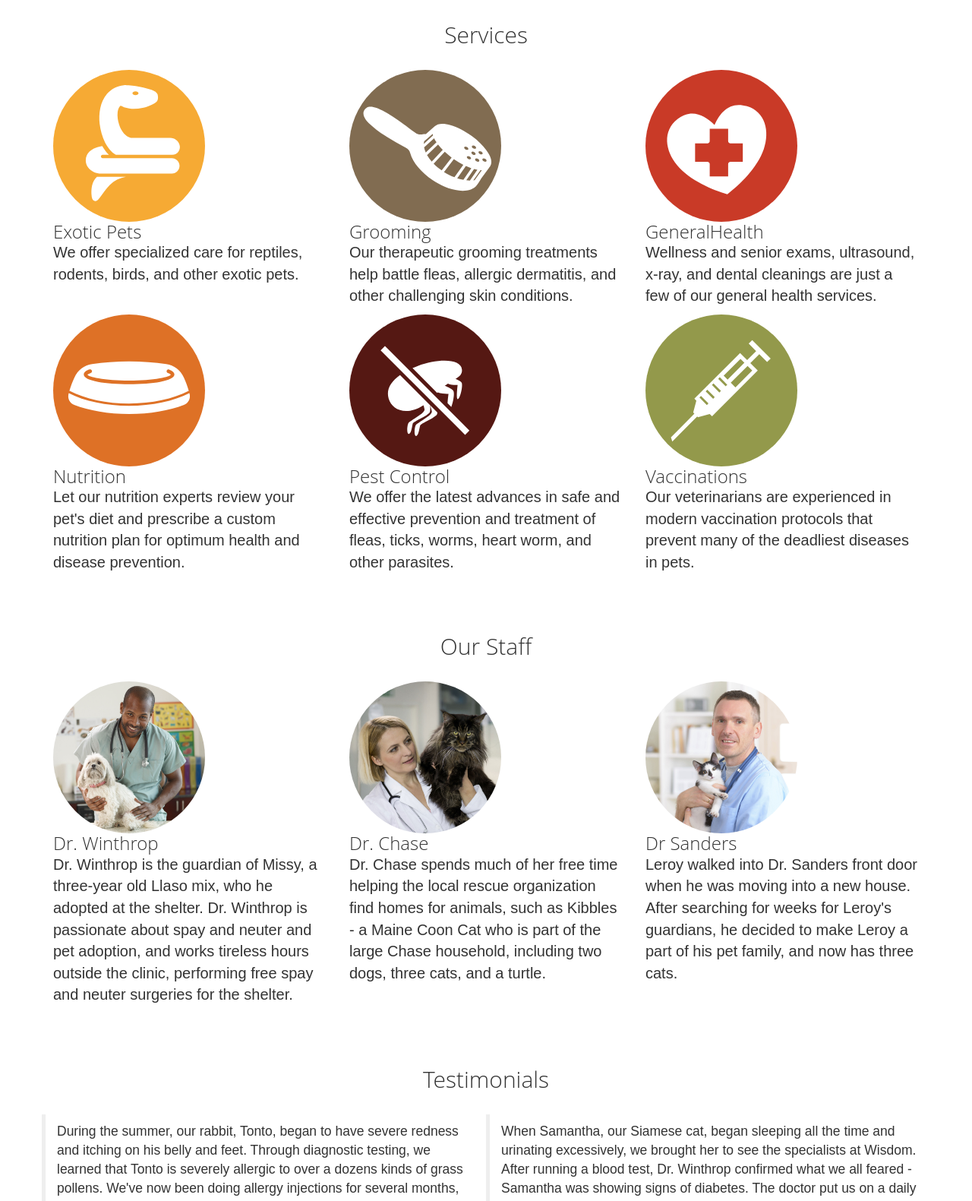
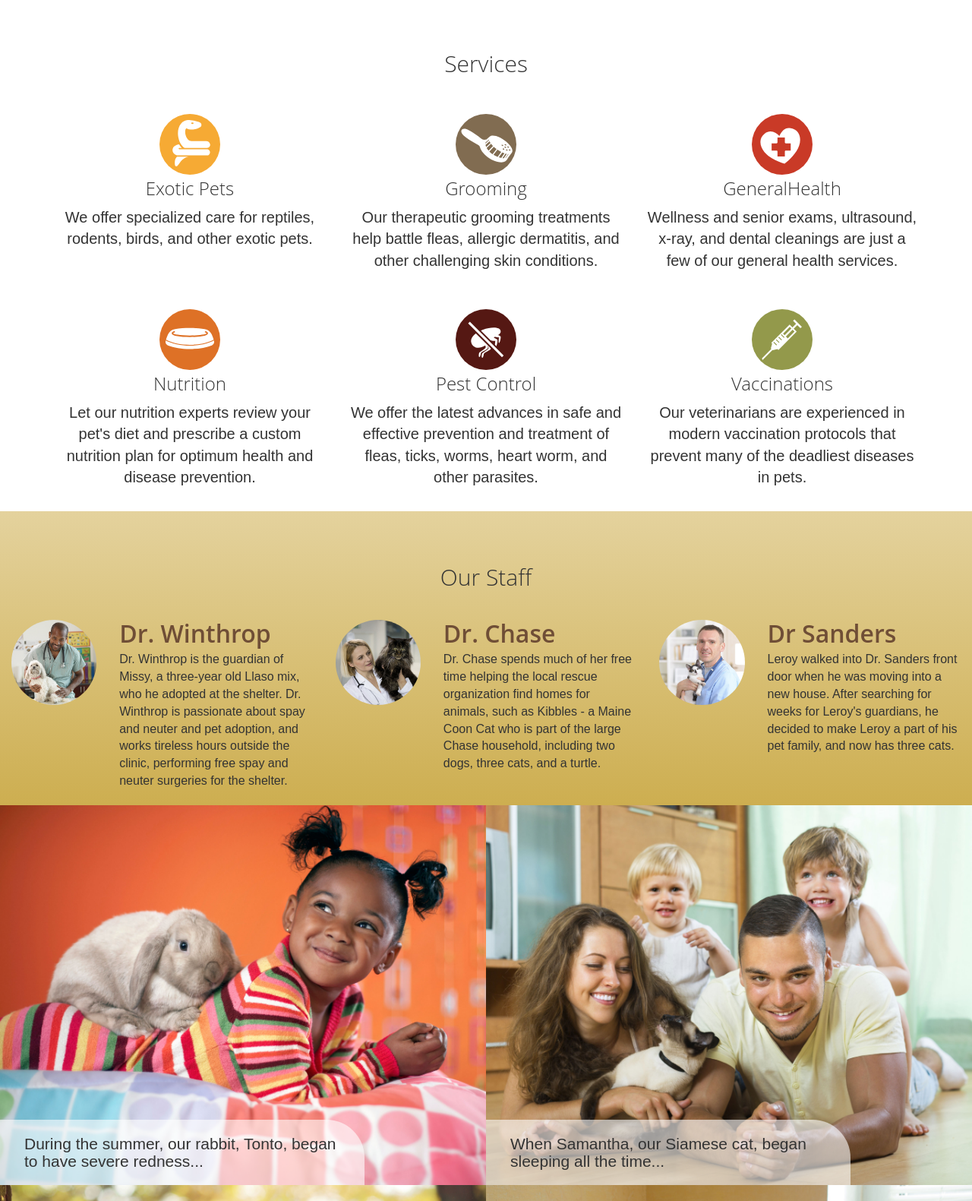
Before and after one commit to logikevcoder/veterinarian-bootstrap-website, a plain HTML site: page index.html in a window 1280 px wide. Shown: the part 1219-2800 px from the top of the page at 76% size. Drawn offline with nearby package versions, Linux system fonts and the light colour scheme; a web font is replaced by a local one.

Commit message:
fleshed out the testimonials page

```diff
--- a/css/style.css
+++ b/css/style.css
@@ -85,26 +85,173 @@ header .subhead {
 	font-weight: 100;
 }
 
-/*  Footer Navigation  */
-footer .navbar-default {
-	background: transparent;
-	border: none;
-}
-
+/* CAROUSEL */
 .carousel {
 	margin-top: -50px;ww
 }
 
-/*  Page  */
+/*  PAGES  */
 .page {
 	padding-top: 70px;
 }
+
 
 .page h2 {
 	margin-bottom: 30px;
 	text-align: center;
 }
 
+/* PAGE -- MISSION */
+#mission {
+	background-color: #e4d29d;
+	background-image: linear-gradient(to bottom, #eef08a, #819a2d);
+	border-top: solid 20px rgba(238, 200, 86, .5);
+}
+
+/* PAGE -- SERVICES */
+.service {
+	margin: 20px 0;
+	text-align: center;
+}
+
+#services img.icon {
+	display: block;
+	width: 80px;
+	margin: 0 auto;
+	margin-bottom: 5px;
+}
+
+#services h3 {
+	margin-bottom: 10px;
+}
+
+
+/* PAGE -- STAFF */
+#staff {
+	background-color: #e4d29d;
+	background-image: linear-gradient(to bottom, #e4d29d, #cdae50);
+}
+
+.doctor {
+	margin: 10px 0;
+}
+
+.doctor h3 {
+	font-weight: 600;
+	font-size: 1.6em;
+	color: #6f4e36;
+	padding-bottom: 6px;
+}
+
+.doctor p {
+	font-size: .8em;
+}
+
+.doctor img {
+	width: 100%;
+}
+
+/* TESTIMONIALS */
+#testimonials {
+	padding: 0;
+}
+
+#testimonials h2 {
+	display: none;
+}
+
+#testimonials blockquote {
+	margin: 0;
+	padding: 0;
+	position: relative;
+	min-height: 500px;
+	border-left: none;
+}
+
+#testimonials blockquote .quote {
+	background-color: rgba(255, 255, 255, 0.6);
+	border-radius: 0 50px 0 0;
+	position: absolute;
+	bottom: 0;
+	font-weight: 400;
+	width: 75%;
+	padding: 20px 5%;
+}
+
+#testimonials blockquote .quote:hover {
+	background-color: rgba(239, 240, 196, 0.9);
+}
+
+#testimonials #janeh {
+  background: url(../images/testimonial-janeh.jpg) no-repeat center center;
+  background-size: cover;
+}
+
+#testimonials #johnb {
+  background: url(../images/testimonial-johnb.jpg) no-repeat center center;
+  background-size: cover;
+}
+
+#testimonials #mcphersons {
+  background: url(../images/testimonial-mcphersons.jpg) no-repeat center center;
+  background-size: cover;
+}
+
+#testimonials #lorraines {
+  background: url(../images/testimonial-lorraines.jpg) no-repeat center center;
+  background-size: cover;
+}
+
+#testimonials .quote {
+	font-size: 1.2em;
+	line-height: 110%;
+	font-weight: 400;
+}
+
+#testimonials .quote .more, #testimonials .quote .customer {
+	opacity: 0;
+	font-size: 0;
+	line-height: 0;
+	padding-top: 10px;
+}
+
+#testimonials .quote:hover .more {
+	font-family: "Open Sans", sans-serif;
+	font-weight: 100;
+	display: block;
+	opacity: 1;
+	font-size: .8em;
+	line-height: 120%;
+}
+
+#testimonials .quote:hover .customer {
+	display: block;
+	font-size: .7em;
+	text-align: right;
+}
+
+#testimonials .quote .intro::after {
+	content: '...';
+}
+
+#testimonials .quote:hover .intro::after {
+	content: '';
+}
+
+
+/*  FOOTER NAVIGATION */
+footer .navbar-default {
+	background: transparent;
+	border: none;
+}
+
+@media only screen
+	and ( min-width: 450px )
+	and ( max-width: 768px ) {
+		.service p {
+			0 20%;
+		}
+}
 
 @media only screen and ( max-width: 768px ) {
 	header .navbar-collapse.in {
--- a/index.html
+++ b/index.html
@@ -6,136 +6,84 @@
 	<title>Wisdom Pet Medicine</title>
 	<meta name="viewport" content="width=device-width, initial-scale=1">
 	<link rel="stylesheet" href="css/bootstrap.min.css">
-	<link rel="stylesheet" href="css/style.css">
-</head>
+	<link rel="stylesheet" href="css/style.css"> </head>
 
 <body>
 	<header>
 		<nav class="navbar navbar-fixed-top navbar-default" role="navigation">
 			<div class="container-fluid">
 				<div class="navbar-header">
-					<button type="button" class="navbar-toggle collapsed" data-toggle="collapse" data-target="#collapse">
-						<span class="sr-only">Toggle Navigation</span>
-						<span class="icon-bar"></span>
-						<span class="icon-bar"></span>
-						<span class="icon-bar"></span>
-					</button>
-
+					<button type="button" class="navbar-toggle collapsed" data-toggle="collapse" data-target="#collapse"> <span class="sr-only">Toggle Navigation</span> <span class="icon-bar"></span> <span class="icon-bar"></span> <span class="icon-bar"></span> </button>
 					<a class="navbar-brand" href="#featured">
 						<h1>
 							Wisdom <span class="subhead">Pet Medicine</span>
-						</h1>
-					</a>
+						</h1> </a>
 				</div>
 				<!-- navbar-header -->
 				<div class="collapse navbar-collapse" id="collapse">
 					<ul class="nav navbar-nav navbar-right">
-						<li class="active">
-							<a href="#featured">Home</a>
-						</li>
-						<li>
-							<a href="#mission">Mission</a>
-						</li>
-						<li>
-							<a href="#services">Services</a>
-						</li>
-						<li>
-							<a href="#staff">Staff</a>
-						</li>
-						<li>
-							<a href="#testimonials">Testimonials</a>
-						</li>
+						<li class="active"> <a href="#featured">Home</a> </li>
+						<li> <a href="#mission">Mission</a> </li>
+						<li> <a href="#services">Services</a> </li>
+						<li> <a href="#staff">Staff</a> </li>
+						<li> <a href="#testimonials">Testimonials</a> </li>
 					</ul>
 				</div>
 				<!-- collapse navbar-collapse -->
 			</div>
 			<!-- container -->
 		</nav>
-
 		<div class="carousel slide" data-ride="carousel" id="featured">
 			<div class="carousel-inner">
-				<div class="item active">
-					<img src="images/carousel-lifestyle.jpg" alt="Lifestyle Photo">
-				</div>
-				<div class="item">
-					<img src="images/carousel-mission.jpg" alt="Mission">
-				</div>
-				<div class="item">
-					<img src="images/carousel-vaccinations.jpg" alt="Vaccinations">
-				</div>
-				<div class="item">
-					<img src="images/carousel-fish.jpg" alt="Fish">
-				</div>
-				<div class="item">
-					<img src="images/carousel-exoticanimals.jpg" alt="Exotic Animals">
-				</div>
+				<div class="item active"> <img src="images/carousel-lifestyle.jpg" alt="Lifestyle Photo"> </div>
+				<div class="item"> <img src="images/carousel-mission.jpg" alt="Mission"> </div>
+				<div class="item"> <img src="images/carousel-vaccinations.jpg" alt="Vaccinations"> </div>
+				<div class="item"> <img src="images/carousel-fish.jpg" alt="Fish"> </div>
+				<div class="item"> <img src="images/carousel-exoticanimals.jpg" alt="Exotic Animals"> </div>
 			</div>
 			<!-- coursel-inner -->
-
-			<a class="left carousel-control" href="#featured" role="button" data-slide="prev">
-				<span class="glyphicon glyphicon-chevron-left"></span>
-			</a>
-			<a class="right carousel-control" href="#featured" role="button" data-slide="next">
-				<span class="glyphicon glyphicon-chevron-right"></span>
-
-			</a>
+			<a class="left carousel-control" href="#featured" role="button" data-slide="prev"> <span class="glyphicon glyphicon-chevron-left"></span> </a>
+			<a class="right carousel-control" href="#featured" role="button" data-slide="next"> <span class="glyphicon glyphicon-chevron-right"></span> </a>
 		</div>
 		<!-- featured carousel -->
 	</header>
-
-	<div class="page main">
-		<div id="mission">
+	<div class="main">
+		<div class="page" id="mission">
 			<div class="content container">
-				<h2>Our Mission</h2>
-				<p>Wisdom Pet Medicine strives to blend the best in traditional and alternative medicine in the diagnosis and treatment
-					of companion animals including dogs, cats, birds, reptiles, rodents, and fish. We apply the wisdom garnered in the centuries
-					old tradition of veterinary medicine, to find the safest treatments and&nbsp;cures.</p>
-				<p>We strive to be your pet's medical experts from youth through the senior years. We build preventative health care plans
-					for each and every one of our patients, based on breed, age, and sex, so that your pet receives the most appropriate
-					care at crucial milestones. We want to give your pet a long and healthy&nbsp;life.</p>
+				<div class="row">
+					<h2>Our Mission</h2>
+					<p class="col-md-5 col-md-offset-1">Wisdom Pet Medicine strives to blend the best in traditional and alternative medicine in the diagnosis and treatment of companion animals including dogs, cats, birds, reptiles, rodents, and fish. We apply the wisdom garnered in the centuries old tradition of veterinary medicine, to find the safest treatments and&nbsp;cures.</p>
+					<p class="col-md-5 col-md-offset-1">We strive to be your pet's medical experts from youth through the senior years. We build preventative health care plans for each and every one of our patients, based on breed, age, and sex, so that your pet receives the most appropriate care at crucial milestones. We want to give your pet a long and healthy&nbsp;life.</p>
+				</div>
 			</div>
 			<!-- content container -->
 		</div>
 		<!-- mission page -->
-
 		<div class="page" id="services">
 			<div class="content container">
 				<h2>Services</h2>
 				<div class="row">
-					<article class="service col-sm-4">
-						<img class="icon" src="images/icon-exoticpets.svg" alt="Icon">
+					<article class="service col-lg-4 col-sm-6 col-xs-12"> <img class="icon" src="images/icon-exoticpets.svg" alt="Icon">
 						<h3>Exotic Pets</h3>
 						<p>We offer specialized care for reptiles, rodents, birds, and other exotic pets.</p>
 					</article>
-
-					<article class="service col-sm-4">
-						<img class="icon" src="images/icon-grooming.svg" alt="Icon">
+					<article class="service col-lg-4 col-sm-6 col-xs-12"> <img class="icon" src="images/icon-grooming.svg" alt="Icon">
 						<h3>Grooming</h3>
 						<p>Our therapeutic grooming treatments help battle fleas, allergic dermatitis, and other challenging skin conditions.</p>
 					</article>
-
-					<article class="service col-sm-4">
-						<img class="icon" src="images/icon-health.svg" alt="Icon">
+					<article class="service col-lg-4 col-sm-6 col-xs-12"> <img class="icon" src="images/icon-health.svg" alt="Icon">
 						<h3>GeneralHealth</h3>
 						<p>Wellness and senior exams, ultrasound, x-ray, and dental cleanings are just a few of our general health services.</p>
 					</article>
-
-					<article class="service col-sm-4">
-						<img class="icon" src="images/icon-nutrition.svg" alt="Icon">
+					<article class="service col-lg-4 col-sm-6 col-xs-12"> <img class="icon" src="images/icon-nutrition.svg" alt="Icon">
 						<h3>Nutrition</h3>
-						<p>Let our nutrition experts review your pet's diet and prescribe a custom nutrition plan for optimum health and disease
-							prevention.</p>
+						<p>Let our nutrition experts review your pet's diet and prescribe a custom nutrition plan for optimum health and disease prevention.</p>
 					</article>
-
-					<article class="service col-sm-4">
-						<img class="icon" src="images/icon-pestcontrol.svg" alt="Icon">
+					<article class="service col-lg-4 col-sm-6 col-xs-12"> <img class="icon" src="images/icon-pestcontrol.svg" alt="Icon">
 						<h3>Pest Control</h3>
-						<p>We offer the latest advances in safe and effective prevention and treatment of fleas, ticks, worms, heart worm, and
-							other parasites.</p>
+						<p>We offer the latest advances in safe and effective prevention and treatment of fleas, ticks, worms, heart worm, and other parasites.</p>
 					</article>
-
-					<article class="service col-sm-4">
-						<img class="icon" src="images/icon-vaccinations.svg" alt="Icon">
+					<article class="service col-lg-4 col-sm-6 col-xs-12"> <img class="icon" src="images/icon-vaccinations.svg" alt="Icon">
 						<h3>Vaccinations</h3>
 						<p>Our veterinarians are experienced in modern vaccination protocols that prevent many of the deadliest diseases in pets.</p>
 					</article>
@@ -145,33 +93,50 @@
 			<!-- content container -->
 		</div>
 		<!-- services page -->
-
 		<div class="page" id="staff">
-			<div class="content container">
+			<div class="content container-fluid">
 				<h2 id="ourstaff">Our Staff</h2>
 				<div class="row">
-					<div class="doctor col-sm-4">
-						<img class="img-circle" src="images/doctor-winthrop.jpg" alt="Photo of Dr Sanders">
-						<h3>Dr. Winthrop</h3>
-						<p>Dr. Winthrop is the guardian of Missy, a three-year old Llaso mix, who he adopted at the shelter. Dr. Winthrop is passionate
-							about spay and neuter and pet adoption, and works tireless hours outside the clinic, performing free spay and neuter
-							surgeries for the shelter.</p>
+
+					<div class="doctor col-lg-4">
+						<div class="row">
+							<div class="photo col-sm-3 col-md-2 col-md-offset-2 col-lg-4 col-lg-offset-0">
+							<img class="img-circle" src="images/doctor-winthrop.jpg" alt="Photo of Dr Sanders"> </div>
+							<div class="info col-sm-7 col-sm-offset-0 col-md-6 col-lg-8">
+								<h3>Dr. Winthrop</h3>
+								<p>Dr. Winthrop is the guardian of Missy, a three-year old Llaso mix, who he adopted at the shelter. Dr. Winthrop is passionate about spay and neuter and pet adoption, and works tireless hours outside the clinic, performing free spay and neuter surgeries for the shelter.</p>
+							</div>
+							<!-- info -->
+						</div>
+						<!--  inner row -->
 					</div>
 					<!-- doctor -->
-
-					<div class="doctor col-sm-4">
-						<img class="img-circle" src="images/doctor-chase.jpg" alt="Photo of Dr Sanders">
-						<h3>Dr. Chase</h3>
-						<p>Dr. Chase spends much of her free time helping the local rescue organization find homes for animals, such as Kibbles
-							- a Maine Coon Cat who is part of the large Chase household, including two dogs, three cats, and a turtle.</p>
+					<div class="doctor col-lg-4">
+						<div class="row">
+							<div class="photo col-sm-3 col-sm-offset-1 col-md-2 col-md-offset-2 col-lg-4 col-lg-offset-0">
+								<img class="img-circle" src="images/doctor-chase.jpg" alt="Photo of Dr Sanders"> </div>
+							<div class="info col-sm-7 col-sm-offset-0 col-md-6 col-lg-8">
+								<h3>Dr. Chase</h3>
+								<p>Dr. Chase spends much of her free time helping the local rescue organization find homes for animals, such as Kibbles - a Maine Coon Cat who is part of the large Chase household, including two dogs, three cats, and a turtle.</p>
+							</div>
+							<!-- info -->
+						</div>
+						<!--  inner row -->
 					</div>
 					<!-- doctor -->
-
-					<div class="doctor col-sm-4">
-						<img class="img-circle" src="images/doctor-sanders.jpg" alt="Photo of Dr Sanders">
-						<h3>Dr Sanders</h3>
-						<p>Leroy walked into Dr. Sanders front door when he was moving into a new house. After searching for weeks for Leroy's
-							guardians, he decided to make Leroy a part of his pet family, and now has three cats.</p>
+					<div class="doctor col-lg-4">
+						<div class="row">
+							<div class="photo col-sm-3 col-md-2 col-md-offset-2 col-lg-4 col-lg-offset-0">
+								<img class="img-circle" src="images/doctor-sanders.jpg" alt="Photo of Dr Sanders">
+							</div>
+							<!-- photo col -->
+							<div class="info col-sm-7 col-sm-offset-0 col-md-6 col-lg-8">
+								<h3>Dr Sanders</h3>
+								<p>Leroy walked into Dr. Sanders front door when he was moving into a new house. After searching for weeks for Leroy's guardians, he decided to make Leroy a part of his pet family, and now has three cats. </p>
+							</div>
+							<!-- info -->
+						</div>
+						<!--  inner row -->
 					</div>
 					<!-- doctor -->
 				</div>
@@ -180,57 +145,37 @@
 			<!-- container -->
 		</div>
 		<!-- staff page -->
-
 		<div class="page" id="testimonials">
-			<div class="container content">
+			<div class="container-fluid content">
 				<h2>Testimonials</h2>
 				<div class="row">
 					<blockquote class="col-sm-6" id="janeh">
-						<div class="quote">
-							<span class="intro">During the summer, our rabbit, Tonto, began to have severe redness</span>
-							<span class="more"> and itching on his belly and feet. Through diagnostic testing, we learned that Tonto is severely allergic to over
+						<div class="quote"> <span class="intro">During the summer, our rabbit, Tonto, began to have severe redness</span> <span class="more"> and itching on his belly and feet. Through diagnostic testing, we learned that Tonto is severely allergic to over
 								a dozens kinds of grass pollens. We've now been doing allergy injections for several months, and his itching and
 								redness have nearly gone away. I'm very thankful to the veterinarians and staff at Wisdom for the excellent care
-								Tonto received, and for nipping his allergies in the bud, so to speak.</span>
-							<span class="customer">Jane H.</span>
-						</div>
+								Tonto received, and for nipping his allergies in the bud, so to speak.</span> <span class="customer">Jane H.</span> </div>
 					</blockquote>
-
 					<blockquote class="col-sm-6" id="mcphersons">
-						<div class="quote">
-							<span class="intro">When Samantha, our Siamese cat, began sleeping all the time</span>
-							<span class="more">and urinating excessively, we brought her to see the specialists at Wisdom. After running a blood test, Dr. Winthrop
+						<div class="quote"> <span class="intro">When Samantha, our Siamese cat, began sleeping all the time</span> <span class="more">and urinating excessively, we brought her to see the specialists at Wisdom. After running a blood test, Dr. Winthrop
 								confirmed what we all feared - Samantha was showing signs of diabetes. The doctor put us on a daily routine to provide
 								Samantha insulin injections, and showed us how to administer the shots. We weren't sure we could do it, but the gang
 								at Wisdom was very supportive and encouraging. Now, two years later, Samantha is still free from any complications
-								of diabetes, and her blood sugar regularly tests normal. Thank you, Wisdom Pet Medicine!</span>
-							<span class="customer">The McPhersons</span>
-						</div>
+								of diabetes, and her blood sugar regularly tests normal. Thank you, Wisdom Pet Medicine!</span> <span class="customer">The McPhersons</span> </div>
 					</blockquote>
-
 					<blockquote class="col-sm-6" id="johnb">
-						<div class="quote">
-							<span class="intro">The staff at Wisdom worked tirelessly to determine why our three-year old</span>
-							<span class="more">Golden Retriever, Roxie, started going into sudden kidney failure. They stabilized her and provided fluids until her
+						<div class="quote"> <span class="intro">The staff at Wisdom worked tirelessly to determine why our three-year old</span> <span class="more">Golden Retriever, Roxie, started going into sudden kidney failure. They stabilized her and provided fluids until her
 								kidneys were again functioning normally, but it was still a mystery as to what caused her health to decline so quickly.
 								The vet noted our address on Roxie's chart, and asked if we lived on one of the orchards in the vicinity, and if
 								Roxie had a habit of eating grapes off the vine. Our answer was "of course – she's a Retriever." That day we learned
-								just how toxic grapes and raisins are to pets, and Roxie is no longer allowed to roam unattended in the orchard.</span>
-							<span class="customer">John B</span>
-						</div>
+								just how toxic grapes and raisins are to pets, and Roxie is no longer allowed to roam unattended in the orchard.</span> <span class="customer">John B</span> </div>
 					</blockquote>
-
 					<blockquote class="col-sm-6" id="lorraines">
-						<div class="quote">
-							<span class="intro">Wisdom Pet Medicine is the only clinic around that will even</span>
-							<span class="more">book pet fish for appointments. When our 13-year old Comet goldfish, McAllister, turned from silvery white to an angry
+						<div class="quote"> <span class="intro">Wisdom Pet Medicine is the only clinic around that will even</span> <span class="more">book pet fish for appointments. When our 13-year old Comet goldfish, McAllister, turned from silvery white to an angry
 								red, we called around, urgently trying to find a veterinarian who could help. Wisdom not only got us in the same
 								day, but also was able to diagnose McAllister as having a severe case of septicemia. In order to kill the harmful
 								bacteria in his blood, we had to use a dog antibiotic in his tank every day for a week, and in the end, McAllister
 								was good as new. I still smile upon remembering Dr. Chase pulling out an old vet school textbook to calculate the
-								correct antibiotic dose for a fish!</span>
-							<span class="customer">Lorraine S</span>
-						</div>
+								correct antibiotic dose for a fish!</span> <span class="customer">Lorraine S</span> </div>
 					</blockquote>
 				</div>
 				<!-- row -->
@@ -240,26 +185,18 @@
 		<!-- testimonials page -->
 	</div>
 	<!-- main -->
-
 	<footer>
 		<div class="content container-fluid">
 			<div class="row">
 				<div class="col-sm-6">
-					<p>Call us toll-free at
-						<span class="phone">888-555-1212</span>
-					</p>
-					<p>All contents &copy; 2014
-						<a href="http://lynda.com">Lynda.com</a>. All rights reserved.</p>
+					<p>Call us toll-free at <span class="phone">888-555-1212</span> </p>
+					<p>All contents &copy; 2014 <a href="http://lynda.com">Lynda.com</a>. All rights reserved.</p>
 				</div>
 				<div class="col-sm-6">
 					<nav class="navbar navbar-default" role="navigation">
 						<ul class="nav navbar-nav navbar-right">
-							<li>
-								<a href="#">Terms of use</a>
-							</li>
-							<li>
-								<a href="#">Privacy policy</a>
-							</li>
+							<li> <a href="#">Terms of use</a> </li>
+							<li> <a href="#">Privacy policy</a> </li>
 						</ul>
 					</nav>
 				</div>
@@ -268,7 +205,6 @@
 		</div>
 		<!-- content container -->
 	</footer>
-
 	<script src="js/jquery-3.2.1.min.js"></script>
 	<script src="js/bootstrap.min.js"></script>
 	<script src="js/myscript.js"></script>
```
